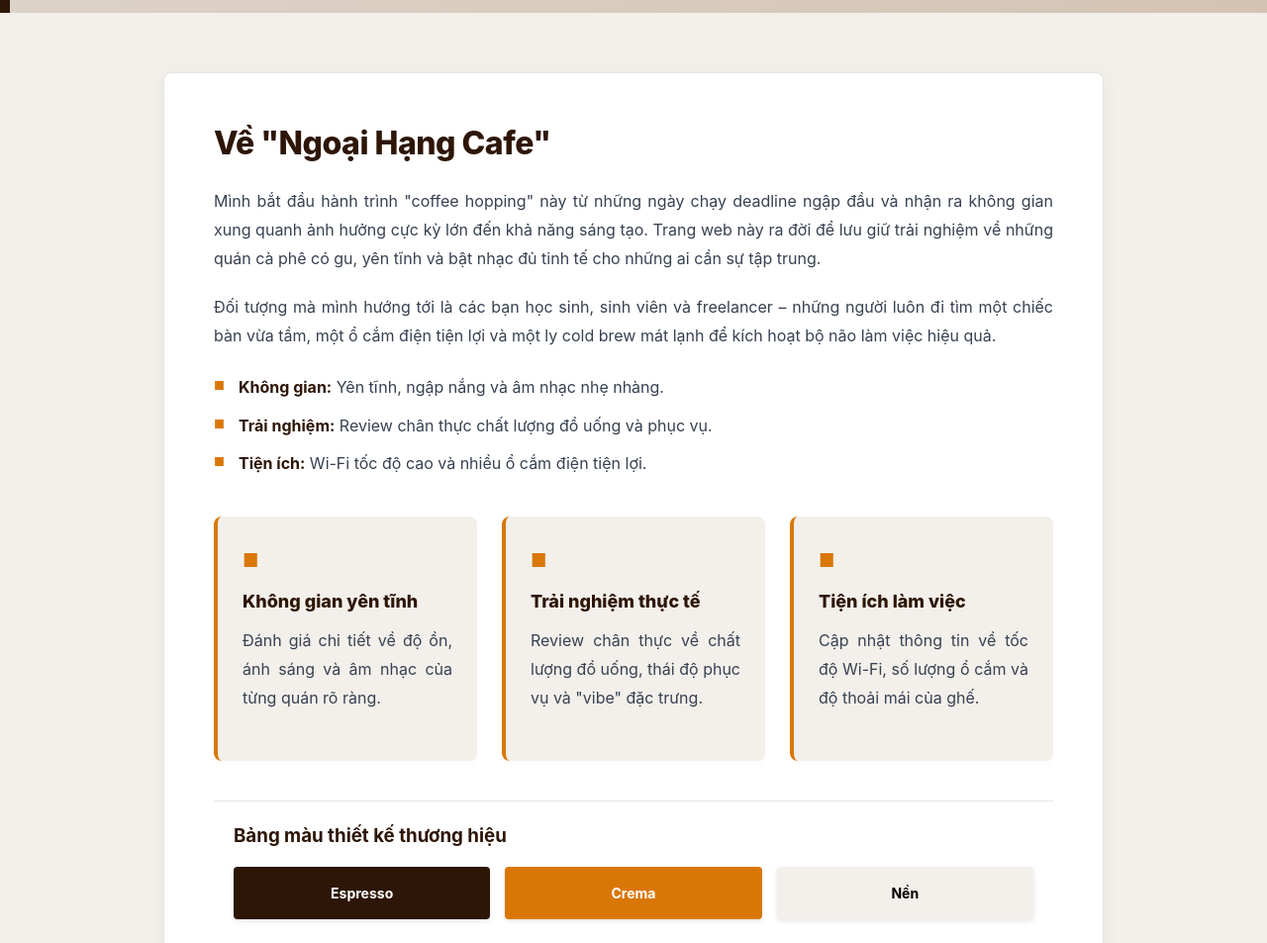
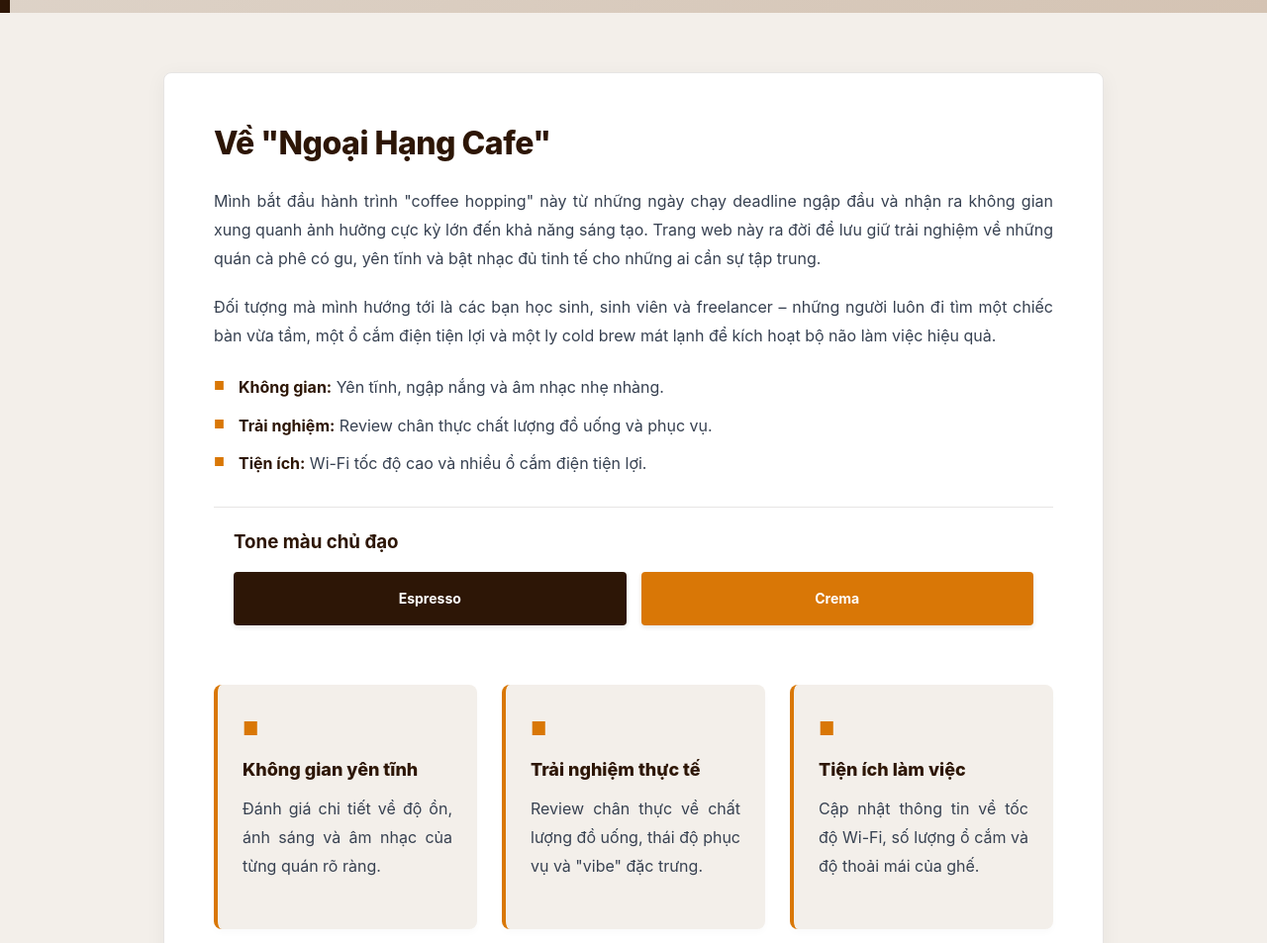
Before and after one commit to trunqnghia/MyWeb, a plain HTML site: page html/index.html in a window 1280 px wide. Shown: the part 1140-2093 px from the top of the page at 99% size. Drawn offline with Linux system fonts and the light colour scheme.

Commit message:
Update index.html

```diff
--- a/html/index.html
+++ b/html/index.html
@@ -45,6 +45,10 @@
   </section>
 
   <section class="section about-section" id="about">
+
+    <div class="content-layout">
+
+      <div class="main-content">
         <div id="story">
           <h2>Về "Ngoại Hạng Cafe"</h2>
           <p>Mình bắt đầu hành trình "coffee hopping" này từ những ngày chạy deadline ngập đầu và nhận ra không gian xung quanh ảnh hưởng cực kỳ lớn đến khả năng sáng tạo. Trang web này ra đời để lưu giữ trải nghiệm về những quán cà phê có gu, yên tĩnh và bật nhạc đủ tinh tế cho những ai cần sự tập trung.</p>
@@ -56,8 +60,19 @@
           <li><strong>Trải nghiệm:</strong> Review chân thực chất lượng đồ uống và phục vụ.</li>
           <li><strong>Tiện ích:</strong> Wi-Fi tốc độ cao và nhiều ổ cắm điện tiện lợi.</li>
         </ul>
+      </div>
 
-    <div id="features" class="feature-cards-container">
+      <aside class="side-panel">
+        <div id="style-guide">
+          <h3>Tone màu chủ đạo</h3>
+          <div class="swatches">
+            <div class="swatch" style="background-color: var(--primary-color);">Espresso</div>
+            <div class="swatch" style="background-color: var(--accent-color);">Crema</div>
+          </div>
+        </div>
+      </aside>
+
+    </div> <div id="features" class="feature-cards-container">
       <div class="feature-card">
         <div class="feature-icon">■</div>
         <h3>Không gian yên tĩnh</h3>
@@ -75,18 +90,10 @@
       </div>
     </div>
 
-    <div id="style-guide">
-      <h3>Bảng màu thiết kế thương hiệu</h3>
-      <div class="swatches">
-        <div class="swatch" style="background-color: var(--primary-color);">Espresso</div>
-        <div class="swatch" style="background-color: var(--accent-color);">Crema</div>
-        <div class="swatch" style="background-color: var(--bg-color); color: #000;">Nền</div>
-      </div>
-    </div>
-
     <blockquote>
       Không gian tốt không chỉ là nơi ngồi che mưa che nắng, đó là nơi nuôi dưỡng những ý tưởng thay đổi cuộc đời bạn.
     </blockquote>
+
     <section class="section gallery-section" id="gallery">
     <h2>Thư viện hình ảnh</h2>
     <p class="gallery-intro">Một số góc nhìn cận cảnh về không gian và những tách cà phê đong đầy cảm hứng.</p>
```
Lines whose indentation alone changed are shown as unchanged.
